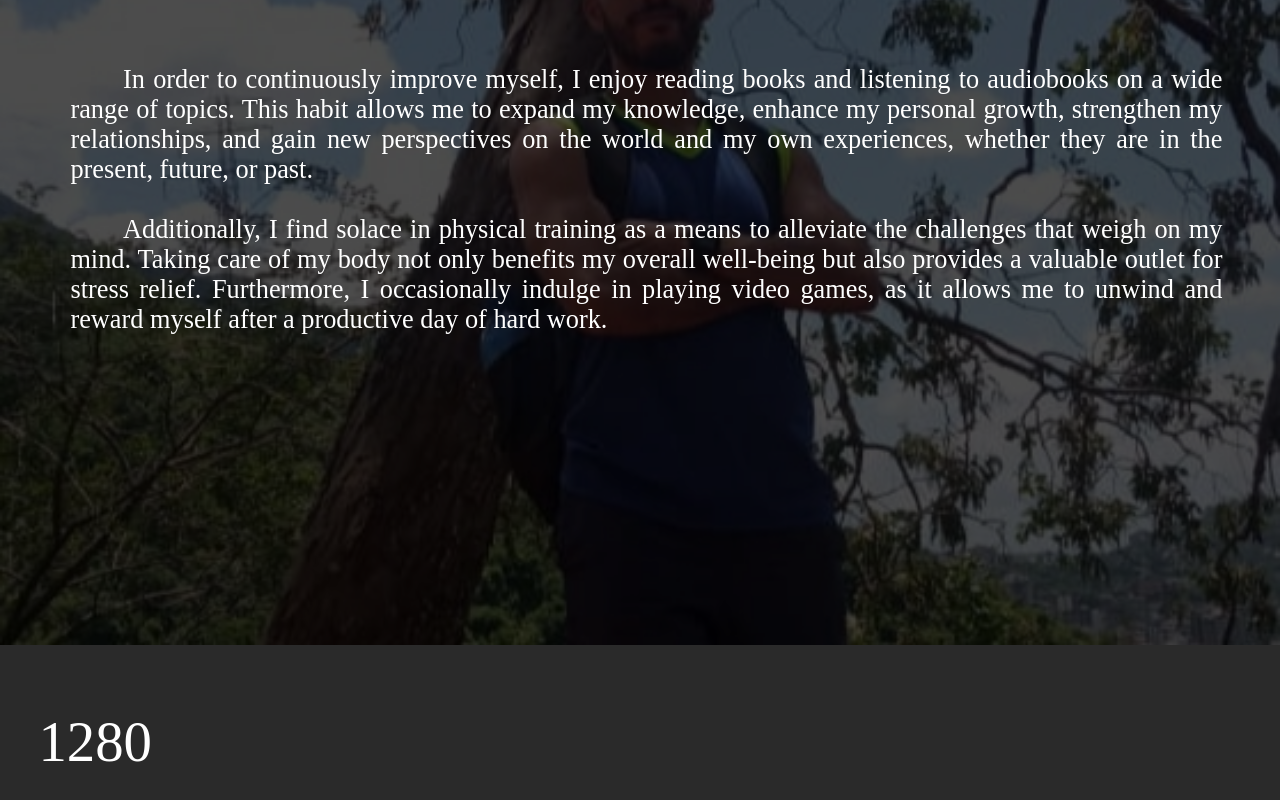
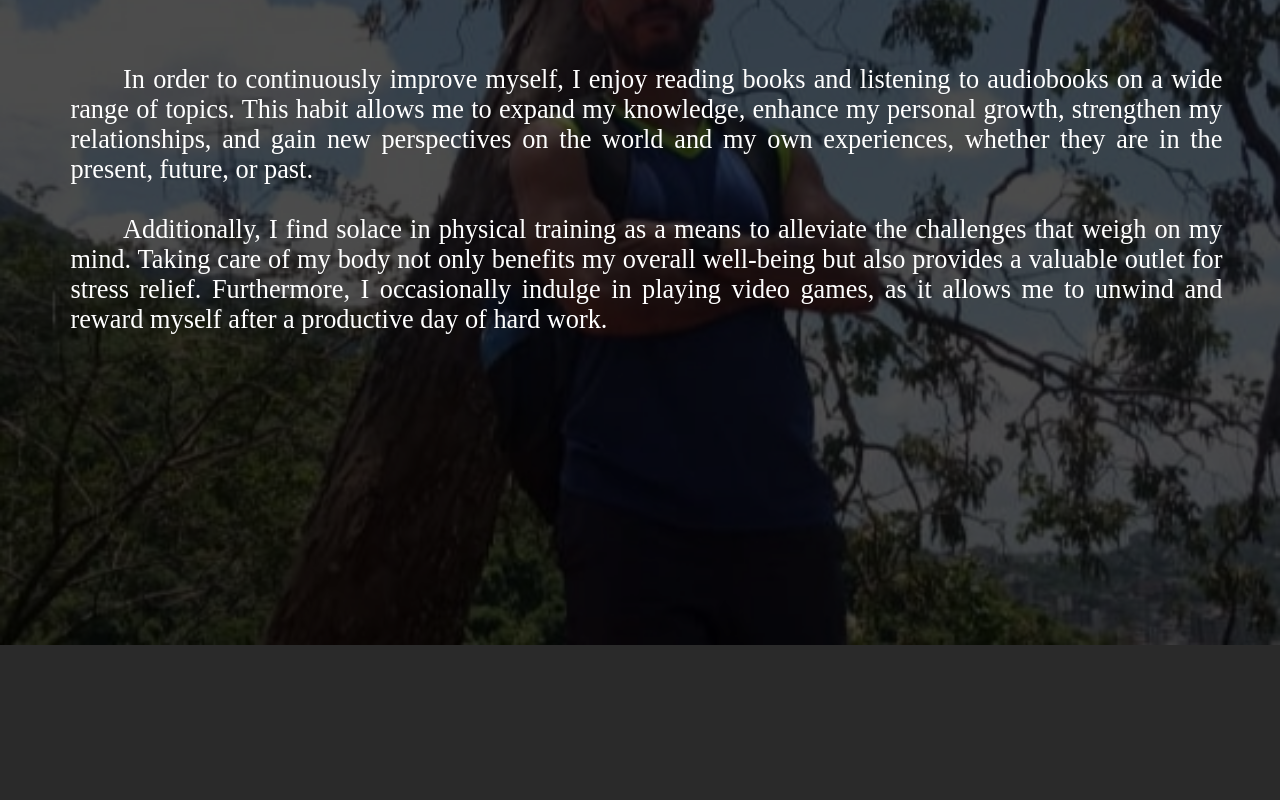
Before and after one commit to jose1Almonte/resume-2.0, a React (Vite) app: page /aboutMe in a window 1280 px wide. Shown: the part 1632-2432 px from the top of the page. After the commit the page ends 2341 px from the top, so only its background shows below. Built offline with nearby package versions, Linux system fonts and the light colour scheme; a web font is replaced by a local one.

Commit message:
Erase unnecesary h1

```diff
--- a/src/pages/AboutMePage/AboutMePage.jsx
+++ b/src/pages/AboutMePage/AboutMePage.jsx
@@ -22,8 +22,6 @@ export default function AboutMePage() {
     <>
     <TitleDescription imageURL={windowWidth > 210 ? meOnAvila : meAndMom} paragraphText={whoIAmText} titleText={'Who I am?'}/>
     <TitleDescription imageURL={windowWidth > 210 ? meOnAvila : meAndMom} paragraphText={hobbiesText} titleText={'Hobbies'}/>
-
-    <h1>{windowWidth}</h1>
     </>
   )
 }
```
